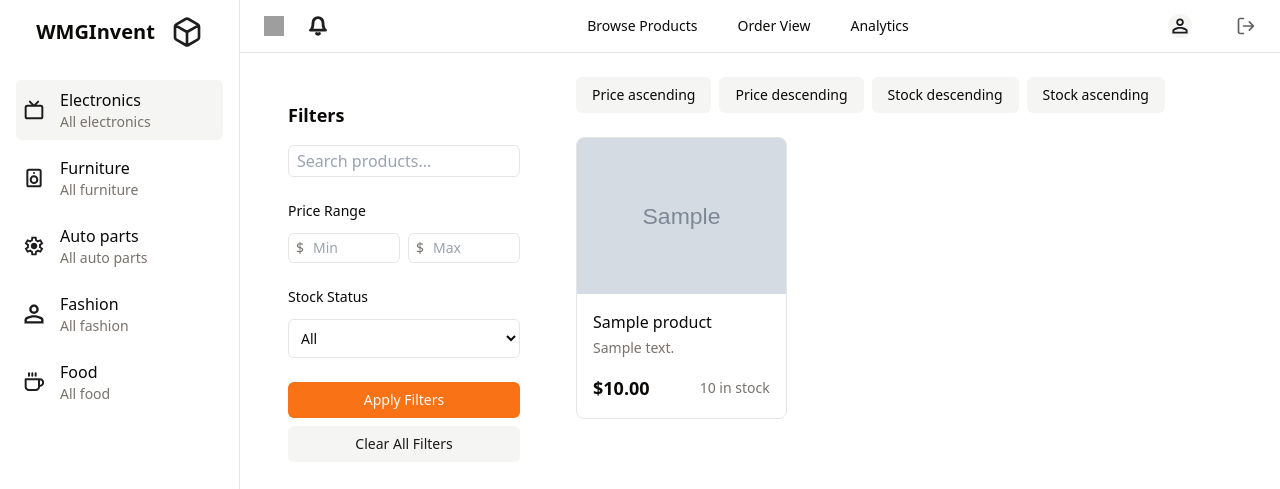
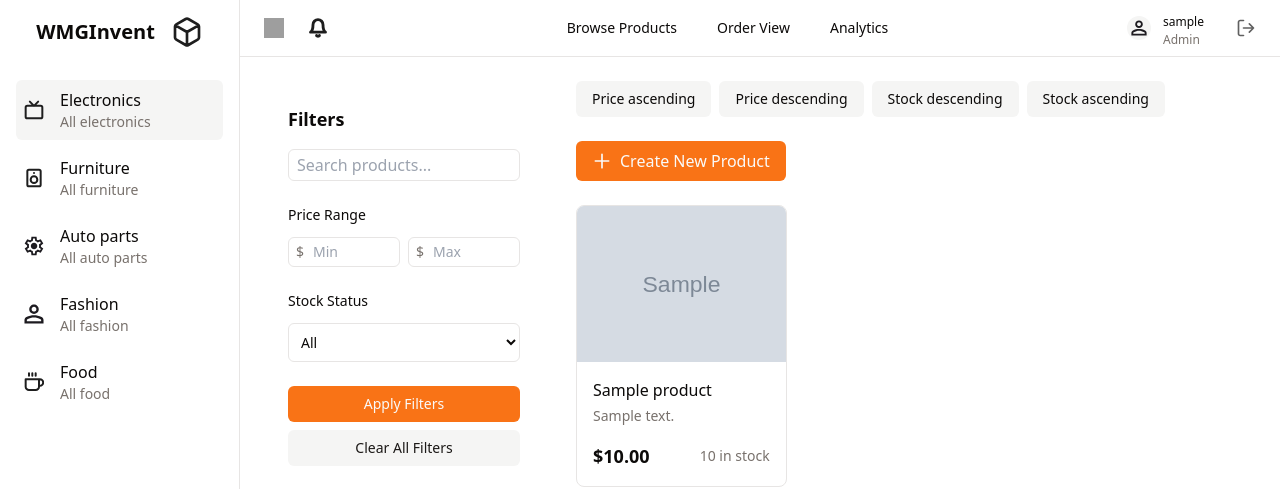
Before and after one commit to H3nry-T/WMGInvent, a Flask app: template templates/index.html in a window 1280 px wide. Shown: the top 489 px of the page. Run offline with Flask 3, Linux system fonts and the light colour scheme; tables that the repository leaves empty hold one stand-in row (values such as "Sample post"); the template is opened without the code that fills it: values that come from a table or form of the project are taken from there, most other values are stand-ins (such as "Sample title", 1, 10 or a date in 2020); grey boxes marked "Sample" are stand-in pictures; some libraries are stand-ins or nearby versions; grey boxes are pictures that could not be loaded.

Commit message:
Add create product button for admin users in index template

```diff
--- a/templates/index.html
+++ b/templates/index.html
@@ -143,6 +143,21 @@
       </a>
     </div>
 
+    <!-- Add this before the product grid -->
+    {% if user.role == "admin" %}
+    <div class="mb-6">
+      <a
+        href="{{ url_for('electronics_routes.create_electronic') }}"
+        class="inline-flex items-center gap-2 px-4 py-2 bg-[hsl(var(--primary))] text-[hsl(var(--primary-foreground))] rounded-md hover:opacity-90"
+      >
+        <svg class="w-5 h-5" viewBox="0 0 24 24" fill="none" xmlns="http://www.w3.org/2000/svg">
+          <path d="M12 4V20M20 12H4" stroke="currentColor" stroke-width="2" stroke-linecap="round" stroke-linejoin="round"/>
+        </svg>
+        Create New Product
+      </a>
+    </div>
+    {% endif %}
+
     <!-- product grid -->
     <div class="grid grid-cols-[repeat(auto-fill,minmax(200px,1fr))] gap-6">
       {% for product in electronics %}
```
